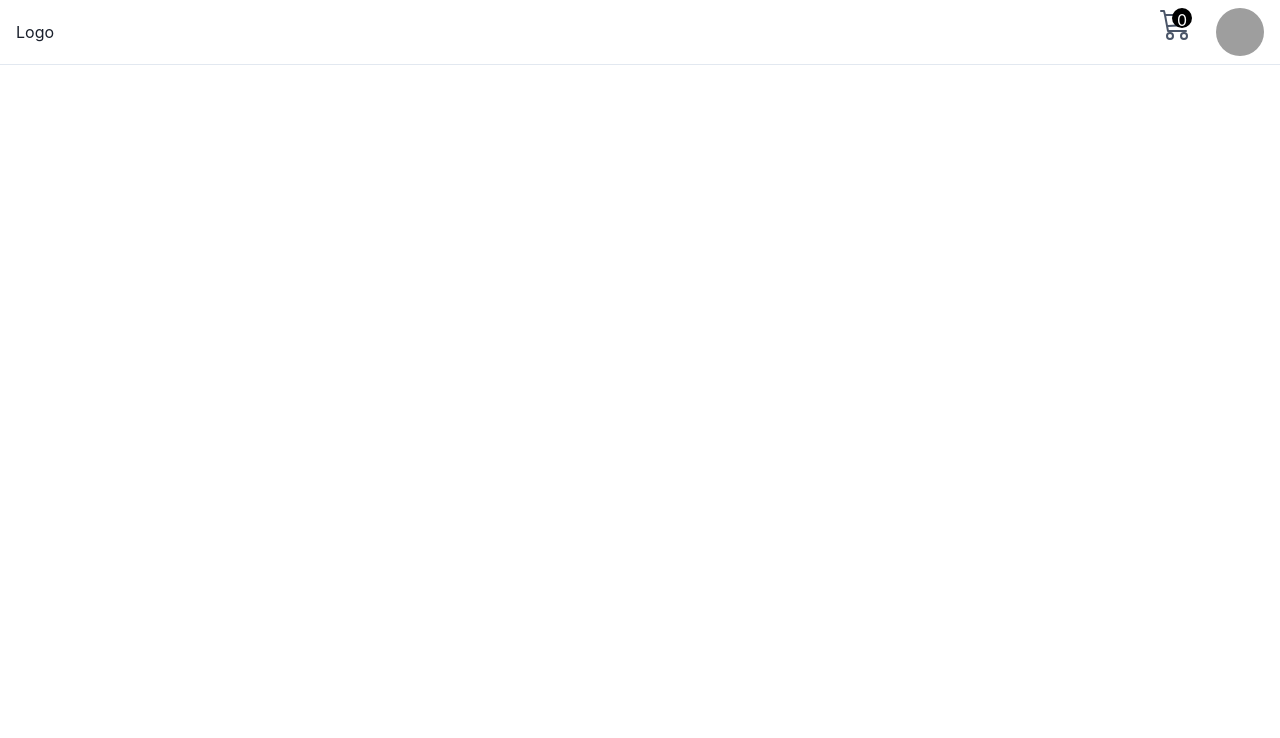
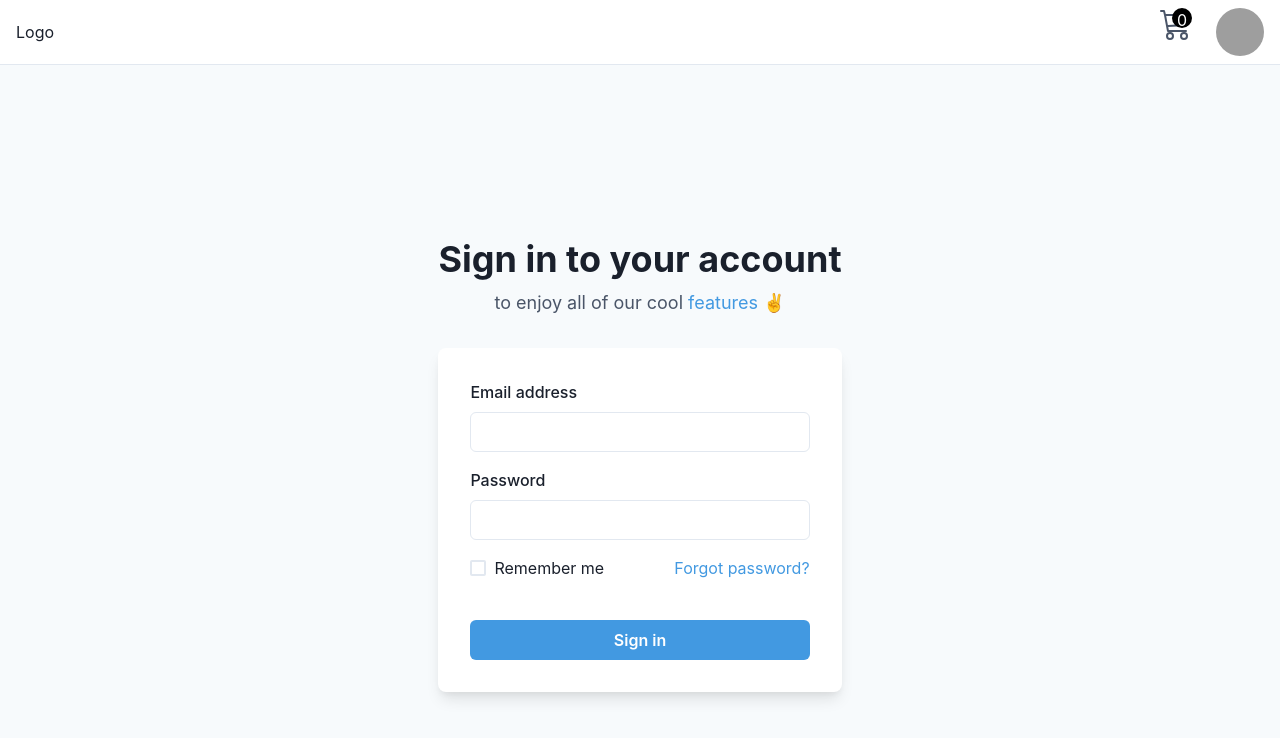
Before and after one commit to suraj9060/e-cmmerce-by-masai, a React (Create React App) app: page /login in a window 1280 px wide. Before the commit this address had no page. Shown: the top 738 px of the page. Built offline with nearby package versions, Linux system fonts and the light colour scheme; data requests are answered from the project's data file; grey boxes are pictures that could not be loaded.

Commit message:
login page and ites redux completed

```diff
--- a/src/Components/AllRoutes.jsx
+++ b/src/Components/AllRoutes.jsx
@@ -5,6 +5,7 @@ import Product from "../Pages/Product";
 import Products from "../Pages/Products";
 import Cart from "../Pages/Cart"
 import Orders from '../Pages/Orders';
+import Login from '../Pages/Login';
 
 const AllRoutes = () => {
   return (
@@ -12,8 +13,9 @@ const AllRoutes = () => {
           <Route path='/' element={<Home />} />
           <Route path='/products/:id' element={<Product />} />
           <Route path='/products' element={<Products />} />
-      <Route path='/cart' element={<Cart />} />
-      <Route path='/orders' element={<Orders />} />
+          <Route path='/cart' element={<Cart />} />
+          <Route path='/orders' element={<Orders />} />
+          <Route path='/login' element={<Login />} />
     </Routes>
   )
 }
--- /dev/null
+++ b/src/Pages/Login.jsx
@@ -0,0 +1,91 @@
+import {
+  Flex,
+  Box,
+  FormControl,
+  FormLabel,
+  Input,
+  Checkbox,
+  Stack,
+  Link,
+  Button,
+  Heading,
+  Text,
+  useColorModeValue,
+} from "@chakra-ui/react";
+
+import { useState } from "react";
+
+export default function SimpleCard() {
+
+    const [userEmail , setUserEmail] = useState("")
+    const [userPassword, setUserPassword] = useState("");
+
+    const handleEmailChange = (e) => {
+        setUserEmail(e.target.value)
+    }
+    const handlePasswordChange = (e) => {
+        setUserPassword(e.target.value)
+    }
+
+  return (
+    <Flex
+      minH={"100vh"}
+      align={"center"}
+      justify={"center"}
+      bg={useColorModeValue("gray.50", "gray.800")}
+    >
+      <Stack spacing={8} mx={"auto"} maxW={"lg"} py={12} px={6}>
+        <Stack align={"center"}>
+          <Heading fontSize={"4xl"}>Sign in to your account</Heading>
+          <Text fontSize={"lg"} color={"gray.600"}>
+            to enjoy all of our cool <Link color={"blue.400"}>features</Link> ✌️
+          </Text>
+        </Stack>
+        <Box
+          rounded={"lg"}
+          bg={useColorModeValue("white", "gray.700")}
+          boxShadow={"lg"}
+          p={8}
+        >
+          <Stack spacing={4}>
+            <FormControl id="email">
+              <FormLabel>Email address</FormLabel>
+              <Input
+                type="email"
+                value={userEmail}
+                onChange={handleEmailChange}
+              />
+            </FormControl>
+            <FormControl id="password">
+              <FormLabel>Password</FormLabel>
+              <Input
+                type="password"
+                value={userPassword}
+                onChange={handlePasswordChange}
+              />
+            </FormControl>
+            <Stack spacing={10}>
+              <Stack
+                direction={{ base: "column", sm: "row" }}
+                align={"start"}
+                justify={"space-between"}
+              >
+                <Checkbox>Remember me</Checkbox>
+                <Link color={"blue.400"}>Forgot password?</Link>
+              </Stack>
+              <Button
+                bg={"blue.400"}
+                color={"white"}
+                _hover={{
+                  bg: "blue.500",
+                }}
+              >
+                Sign in
+              </Button>
+            </Stack>
+          </Stack>
+        </Box>
+      </Stack>
+    </Flex>
+  );
+}
--- /dev/null
+++ b/src/Redux/auth/action.jsx
@@ -0,0 +1,33 @@
+import { Axios } from "axios";
+
+ export const SIGNIN_REQUEST = "SIGNIN_REQUEST";
+export const SIGNIN_SUCCESS = "SIGNIN_SUCCESS";
+export const SIGNIN_FAILURE = "SIGNIN_FAILURE";
+
+const signInRequest = () => {
+  return {
+    type: SIGNIN_REQUEST,
+  };
+};
+
+const signInSuccess = () => {
+  return {
+    type: SIGNIN_SUCCESS,
+  };
+};
+
+const signInFailure = () => {
+  return {
+    type: SIGNIN_FAILURE,
+  };
+};
+
+const signIn = (payload) => (dispatch) => {
+  dispatch(signInRequest());
+
+  Axios.post("/api/login", payload, { baseURL: "http://reqres.in" })
+    .then((r) => dispatch(signInSuccess(r.data)))
+    .catch((e) => dispatch(signInFailure(e.data)));
+};
+
+export {signIn}
--- /dev/null
+++ b/src/Redux/auth/reducer.jsx
@@ -0,0 +1,34 @@
+import { SIGNIN_REQUEST, SIGNIN_SUCCESS, SIGNIN_FAILURE } from "./action";
+
+const initialState = {
+    auth: false,
+    token:""
+};
+
+const retucer = (state = initialState, action) => {
+  const { type, payload } = action;
+
+  switch (type) {
+    case SIGNIN_REQUEST:
+          return {
+              auth: false,
+              token:""
+      };
+
+    case SIGNIN_SUCCESS:
+          return {
+              auth: true,
+              token: payload
+      };
+
+    case SIGNIN_FAILURE:
+          return {
+              auth: false,
+              token:""
+      };
+    default:
+      return state;
+  }
+};
+
+export  default retucer
--- a/src/Redux/store.jsx
+++ b/src/Redux/store.jsx
@@ -2,8 +2,9 @@ import { legacy_createStore, combineReducers, applyMiddleware, compose } from "r
 import thunk from "redux-thunk"
 
 import productReducer from "./products/reducer"
+import authReducer from "./auth/reducer"
 
-const rootReducer = combineReducers({ ecommerceData: productReducer });
+const rootReducer = combineReducers({ ecommerceData: productReducer , authReducer });
 
 const composeEnhancers = window.__REDUX_DEVTOOLS_EXTENSION_COMPOSE__ || compose
 
```
Also changed, not shown: src/Pages/Orders.jsx (+25 -21 lines).
